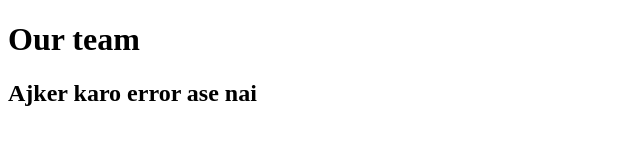
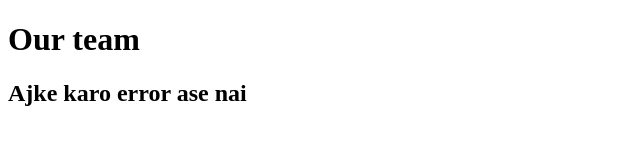
Before and after one commit to Mabiaeva90/team_work_1, a plain HTML site: page index.html in a window 1280 px wide. Shown: the full height of the page, 0-640 px from the left. Drawn offline with Linux system fonts and the light colour scheme.

Commit message:
ajke karo error ase nai

```diff
--- a/index.html
+++ b/index.html
@@ -7,6 +7,6 @@
 </head>
 <body>
     <h1> Our team </h1>
-    <h2> Ajker karo error ase nai </h2>
+    <h2> Ajke karo error ase nai </h2>
 </body>
 </html>
```
